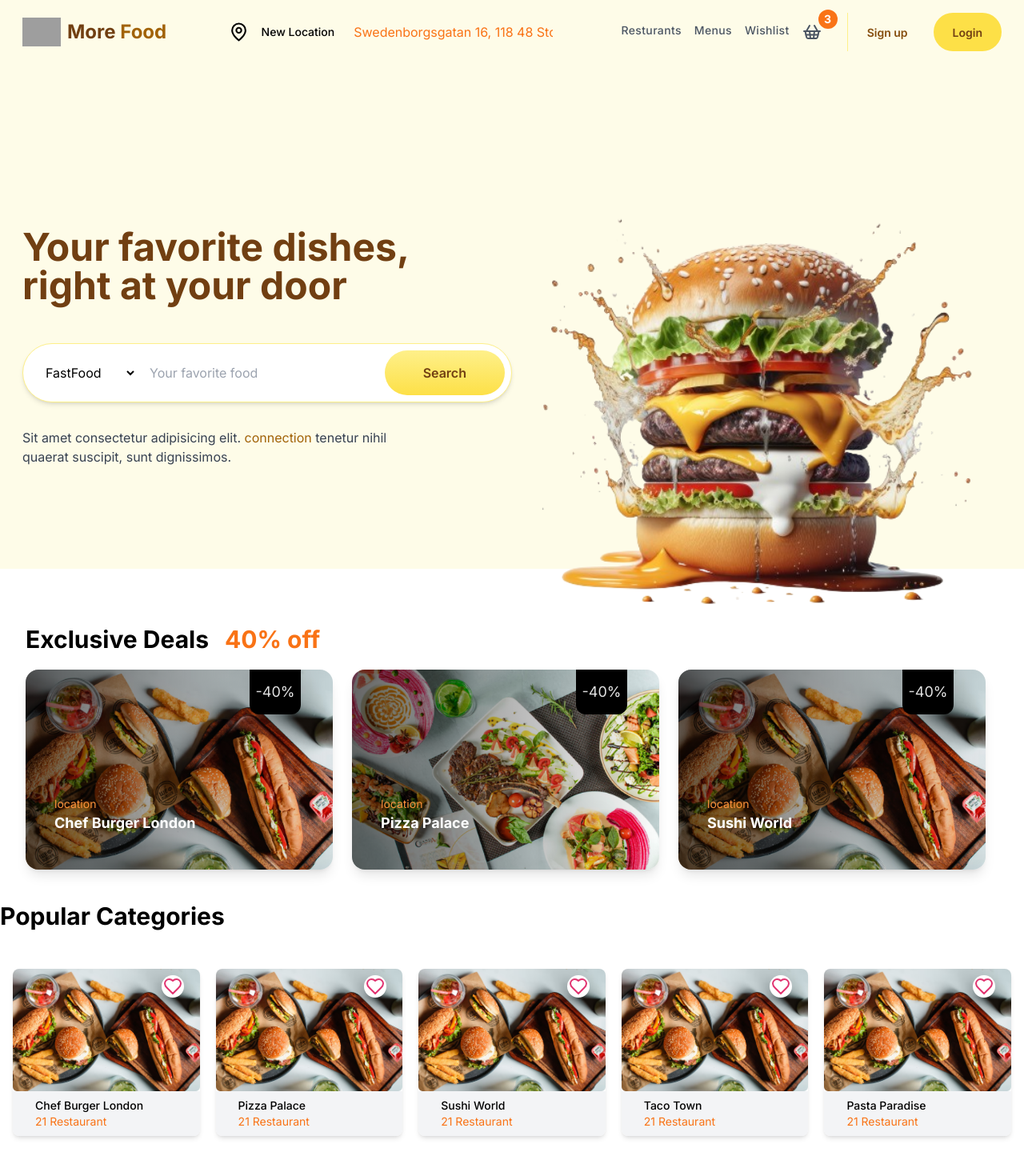
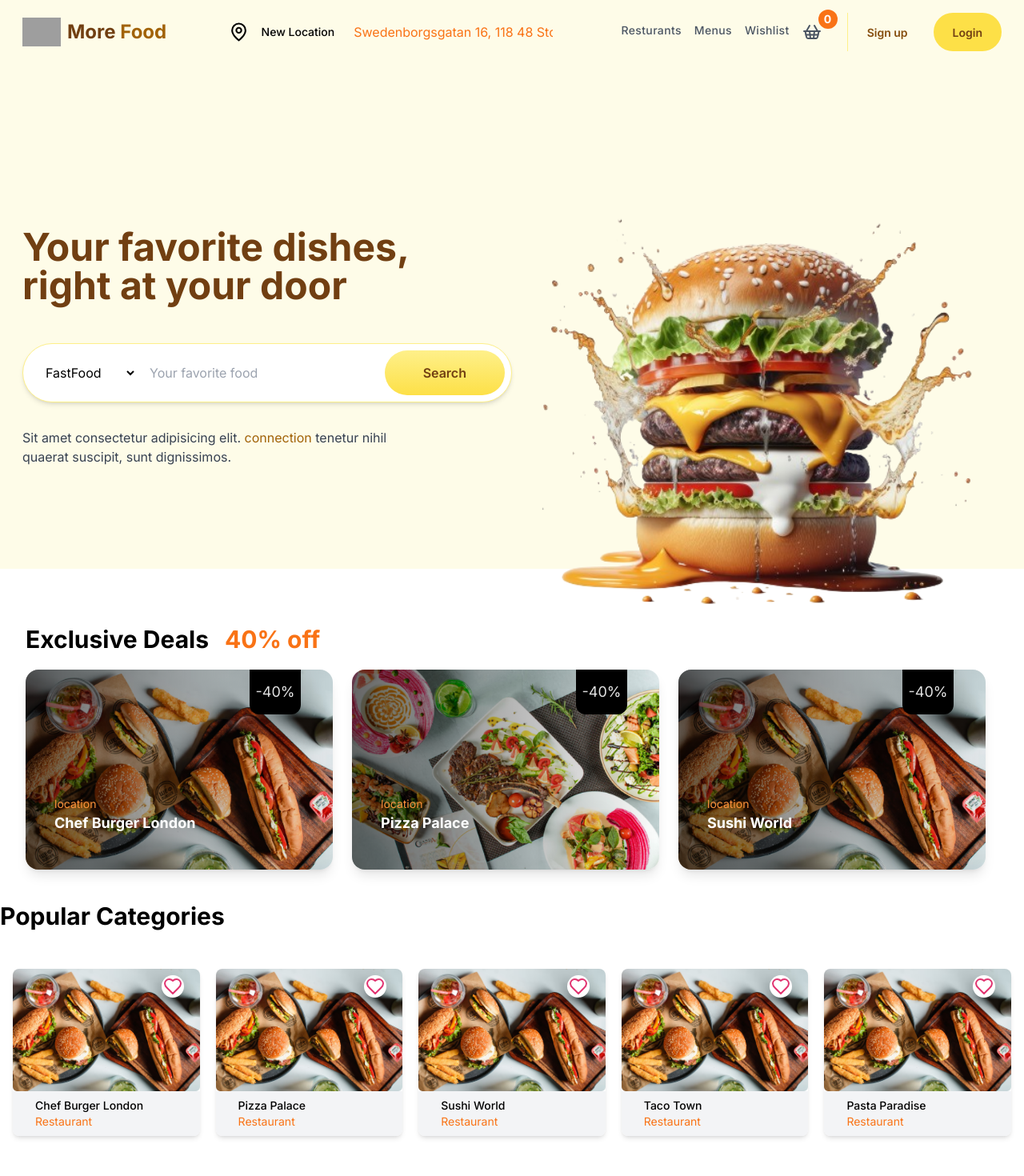
Before and after one commit to thesuman74/nextjs-food, a Next.js app: page / in a window 1280 px wide. Shown: the top 1470 px of the page at 80% size. Built offline with nearby package versions, Linux system fonts and the light colour scheme; data requests are answered from the project's data file; grey boxes are pictures that could not be loaded.

Commit message:
data is showing on the cart

```diff
--- a/components/cards/PopularCategoriesCard.tsx
+++ b/components/cards/PopularCategoriesCard.tsx
@@ -14,39 +14,35 @@ const PopularCategoriesCard = async () => {
     console.log("Adding to cart", productId);
     dispatch(add(productId));
   };
-  // fetching data from api
+
+  // Fetching data from API
   const res = await fetch(`http://localhost:8000/deals`, {
     next: { revalidate: 10 },
   });
   const data = await res.json();
-  console.log("this is fetched from resturant ", data);
+  console.log("Fetched from restaurant:", data);
 
   return (
     <section className="grid grid-cols-2 sm:grid-cols-2 md:grid-cols-3 lg:grid-cols-4 xl:grid-cols-5 gap-5 container max-w-7xl mx-auto p-4">
       {data.map((item: DealsTypes) => (
         <Link href={`/deals/${item.id}`} key={item.id}>
-          <div
-            key={item.id}
-            className="relative max-w-xs mt-3 rounded-lg shadow-md mx-auto group"
-          >
-            {/* fav button  */}
+          <div className="relative max-w-xs mt-3 rounded-lg shadow-md mx-auto group">
+            {/* Favorite button */}
             <div className="w-7 h-7 z-10 flex items-center justify-center rounded-full bg-white top-2 right-5 absolute hover:fill group-hover:scale-105">
               <button onClick={() => handleAddToCart(item.id)}>
-                <Link key={item.id} href={""}>
+                <Link href={""}>
                   <Heart className="hover:fill-red-500" color="#e13370" />
                 </Link>
               </button>
             </div>
             <img
               src="/Images/food1.png"
-              alt=""
+              alt={item.title}
               className="w-full rounded-lg rounded-b-none transition-transform duration-200 group-hover:scale-105"
             />
             <div className="bg-gray-100 p-2 rounded-lg rounded-t-none">
-              <p className="ml-5 font-medium text-wrap text-sm ">
-                {item.title}
-              </p>
-              <p className="text-Ptext text-sm ml-5">21 {item.subtitle}</p>
+              <p className="ml-5 font-medium text-wrap text-sm">{item.title}</p>
+              <p className="text-Ptext text-sm ml-5">{item.subtitle}</p>
             </div>
           </div>
         </Link>
--- a/components/ui/AddtoCartButton.tsx
+++ b/components/ui/AddtoCartButton.tsx
@@ -1,15 +1,19 @@
+"use client";
+
+import { useAppSelector } from "@/lib/store/hooks";
 import { ShoppingBasket } from "lucide-react";
 import Link from "next/link";
 import React from "react";
 
 const AddtoCartButton = () => {
+  const items = useAppSelector((state) => state.cart.items);
   return (
     <div className="relative">
       <Link href="/cart">
         <ShoppingBasket className="hover:text-Ptext" />
       </Link>
       <span className="absolute -top-4 -right-5 h-6 w-6 flex items-center justify-center rounded-full bg-Ptext font-bold text-white">
-        3
+        {items.length}
       </span>
     </div>
   );
```
